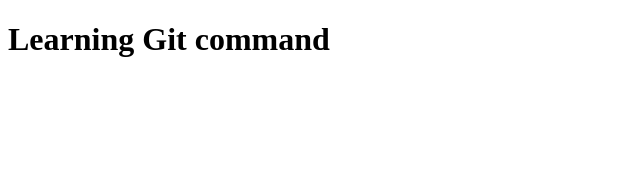
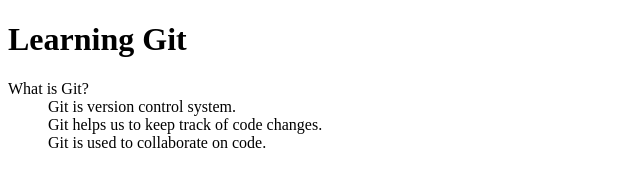
Before and after one commit to baidyautsab/Git-Commands, a plain HTML site: page index.html in a window 1280 px wide. Shown: the whole page, without its empty margins (0-640 px from the left). Drawn offline with Linux system fonts and the light colour scheme.

Commit message:
auto commited

```diff
--- a/index.html
+++ b/index.html
@@ -6,6 +6,12 @@
     <title>Document</title>
 </head>
 <body>
-    <h1>Learning Git command</h1>
+    <h1>Learning Git</h1>
+    <dl>
+        <dt>What is Git?</dt>
+        <dd>Git is version control system.</dd>
+        <dd>Git helps us to keep track of code changes.</dd>
+        <dd>Git is used to collaborate on code.</dd>
+    </dl>
 </body>
 </html>
```
Also changed, not shown: gitCommand.txt.
